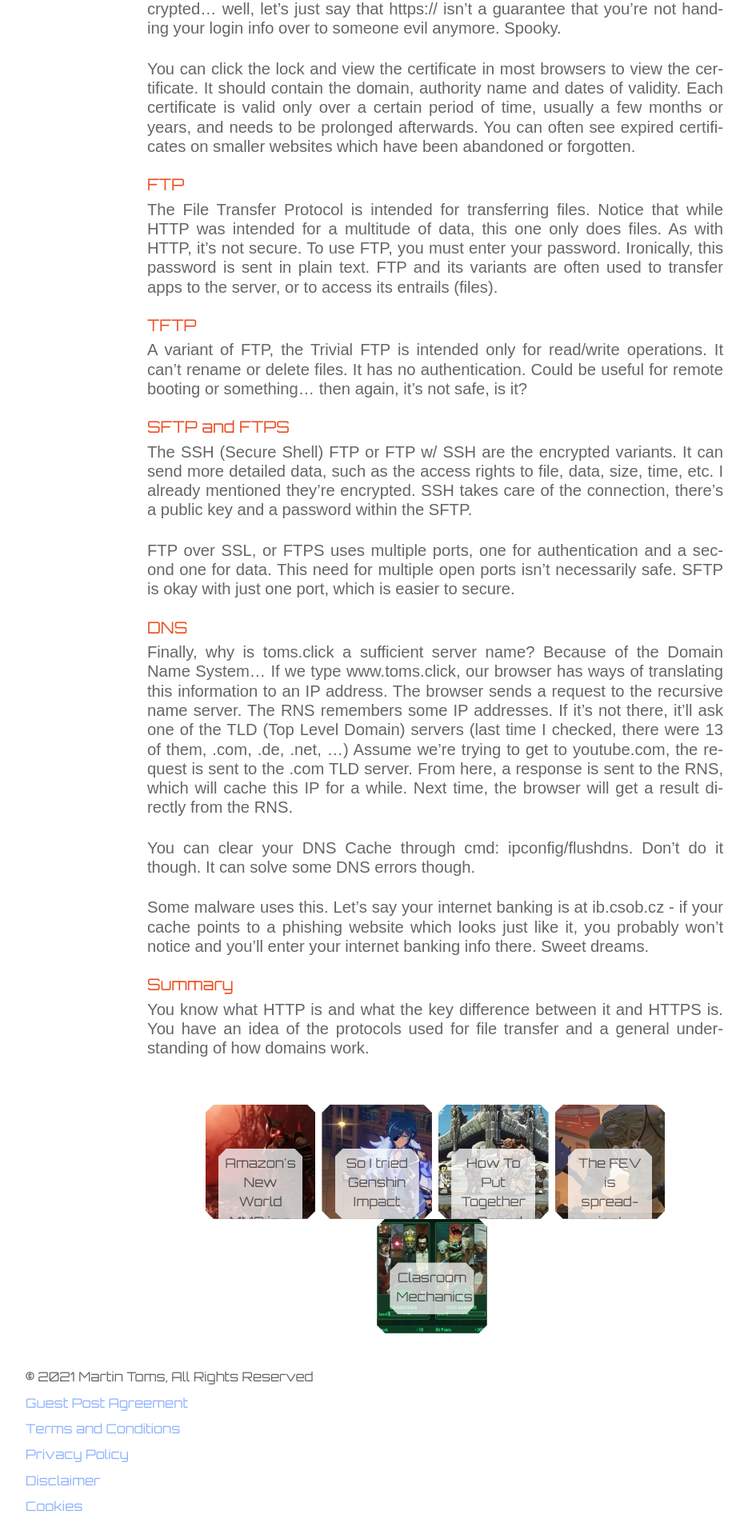
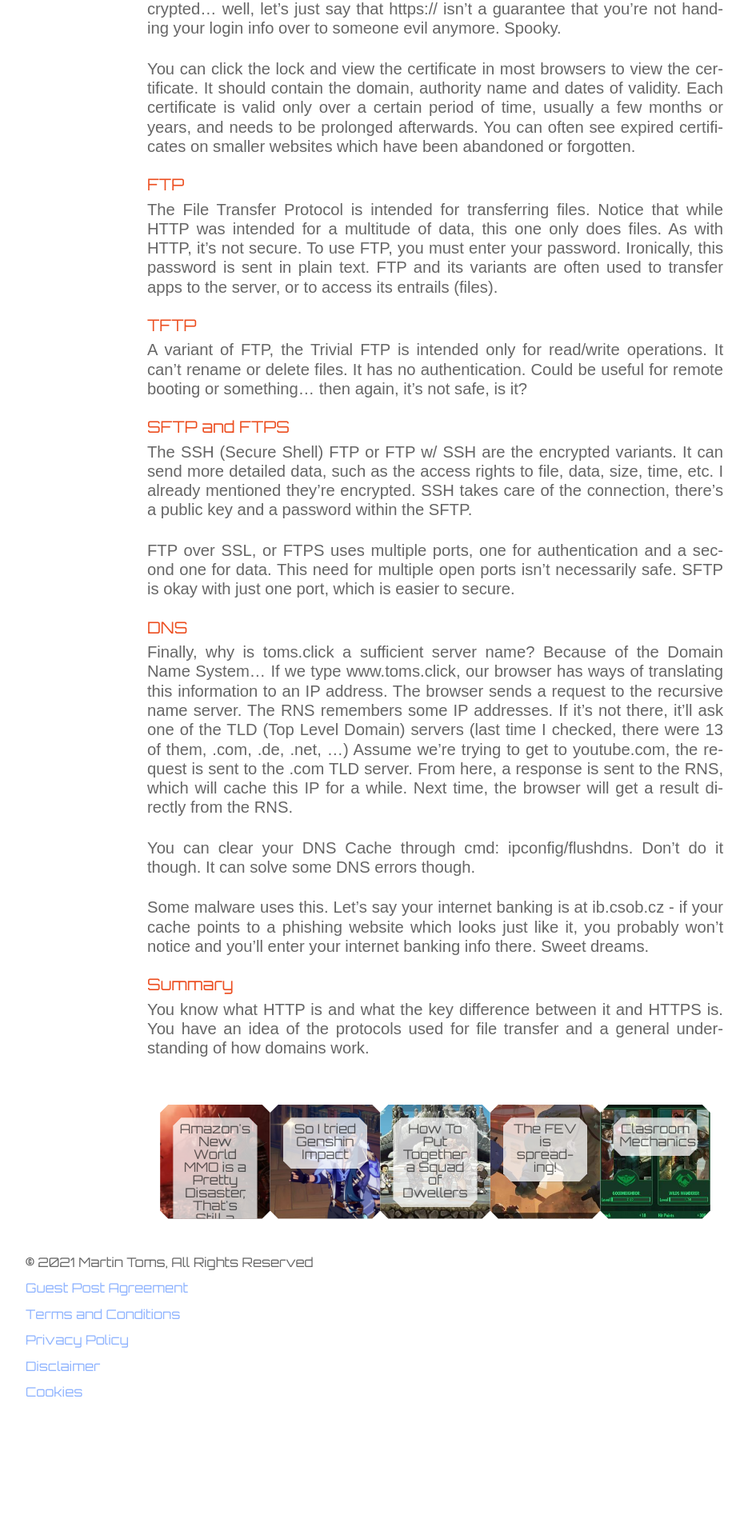
Before and after one commit to morgosus/morgosus.github.io, a Jekyll site: the page built from _posts/programming/2020-10-07-data-transfer-over-the-internet.md, in a window 1280 px wide. Shown: the part 2247-4156 px from the top of the page at 80% size, without its empty margins (96-1031 px from the left). Built offline with Jekyll 4.4.1, drawn with Linux system fonts in a browser that asks for light colours; nearby versions of some CDN libraries; after the commit the page ends 4013 px from its top, so only the background shows below that.

Commit message:
Improve square title caption

```diff
--- a/_sass/component/main/post.sass
+++ b/_sass/component/main/post.sass
@@ -12,7 +12,7 @@
     min-width: initial
     flex-direction: row
     flex-wrap: wrap
-    justify-content: center
+    justify-content: space-between
     padding: $s
     margin: auto
     margin-bottom: $s
@@ -21,10 +21,14 @@
     .card__link
       min-width: 20%
       max-width: 20%
-      margin-right: $s/2
+      margin-right: 0
       margin-top: 0
+      font-size: 0.62rem
+      line-height: 1rem
       &:nth-of-type(4)
         margin-right: 0
+    .card__heading
+      top: $s
 
 .relative__item
   max-width: 50%
```
